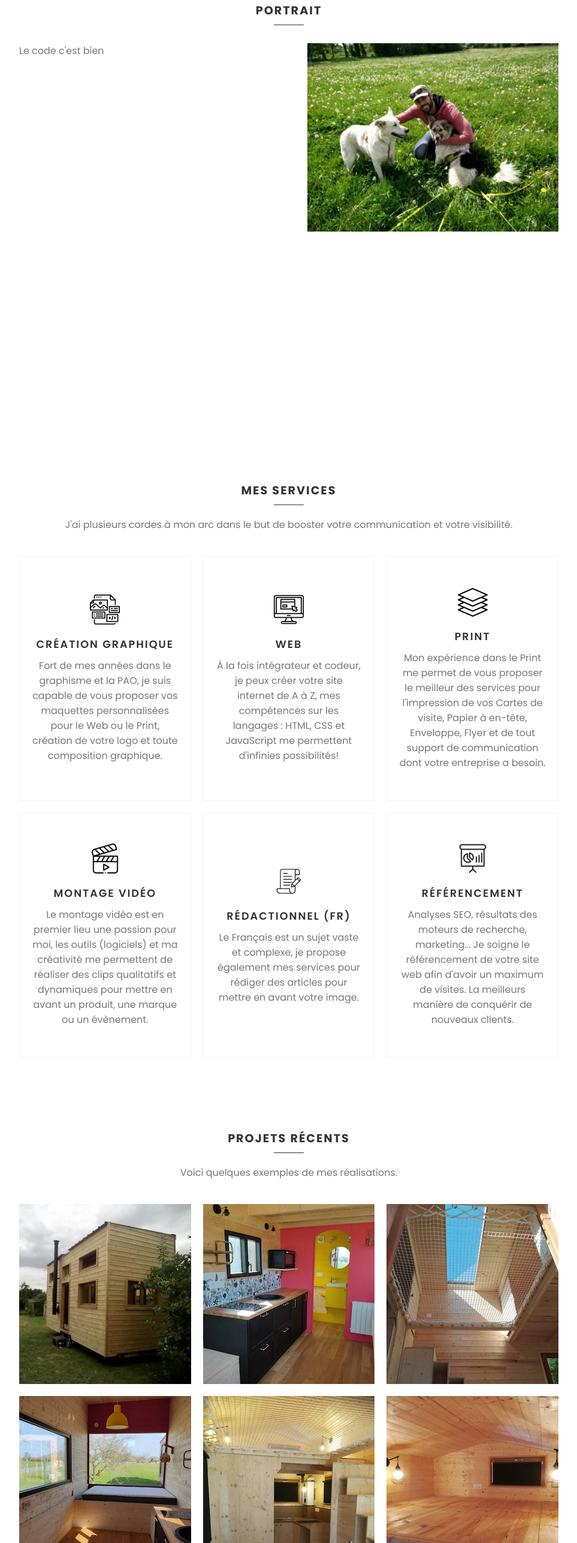
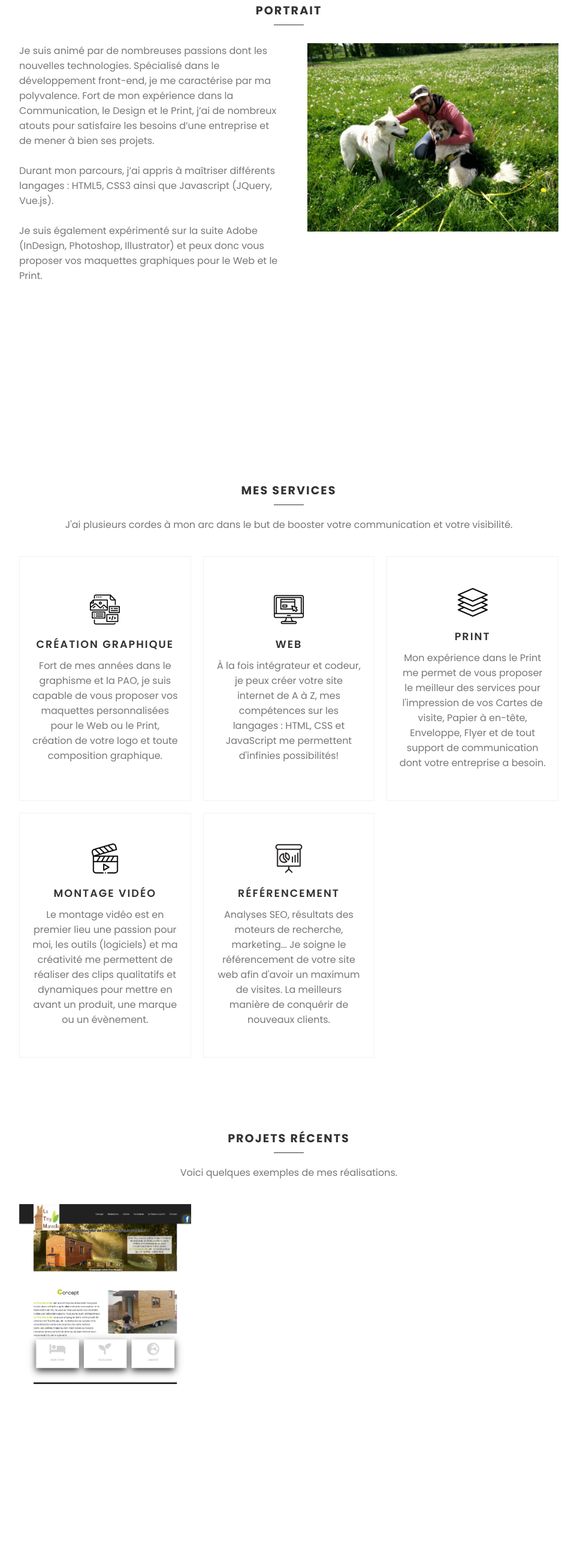
Before and after one commit to LemKin/Portfolio_KevinSIMON, a plain HTML site: page index.html in a window 1280 px wide. Shown: the part 877-3449 px from the top of the page at 60% size, without its empty margins (308-1271 px from the left). Drawn offline with Linux system fonts and the light colour scheme.

Commit message:
modif textes

```diff
--- a/index.html
+++ b/index.html
@@ -54,7 +54,11 @@
                        </div>
                        <div class="content">
                            <div class="textBox">
-                               <p>Le code c'est bien</p>
+                               <p>Je suis animé par de nombreuses passions dont les nouvelles technologies. Spécialisé dans le développement front-end, je me caractérise par ma polyvalence. Fort de mon expérience dans la Communication, le Design et le Print, j’ai de nombreux atouts pour satisfaire les besoins d’une entreprise et de mener à bien ses projets.
+                                <br><br>
+                                Durant mon parcours, j’ai appris à maîtriser différents langages : HTML5, CSS3 ainsi que Javascript (JQuery, Vue.js).
+                                <br><br>
+                                Je suis également expérimenté sur la suite Adobe (InDesign, Photoshop, Illustrator) et peux donc vous proposer vos maquettes graphiques pour le Web et le Print.</p>
                            </div>
                            <div class="imgBx">
                                <img src="img/bg1.jpg">
@@ -89,11 +93,13 @@
                                 <h2>Montage Vidéo</h2>
                                 <p>Le montage vidéo est en premier lieu une passion pour moi, les outils (logiciels) et ma créativité me permettent de réaliser des clips qualitatifs et dynamiques pour mettre en avant un produit, une marque ou un évènement.</p>
                             </div>
+                            <!--
                             <div class="serviceBox">
                                 <img src="img/icon5.png">
                                 <h2>Rédactionnel (FR)</h2>
                                 <p>Le Français est un sujet vaste et complexe, je propose également mes services pour rédiger des articles pour mettre en avant votre image.</p>
                             </div>
+                            -->
                             <div class="serviceBox">
                                 <img src="img/icon6.png">
                                 <h2>Référencement</h2>
@@ -111,12 +117,15 @@
                         <div class="content">
                             <div class="workBx">
                                 <div class="imgBx">
-                                    <img src="img/img1.jpg">
+                                    <img src="img/projets/projet1.png">
                                 </div>
                                 <div class="textBx">
-                                    <h3>Projet 1</h3>
+                                    <h3>tinymancelle.fr</h3>
+                                    <p>Site vitrine pour un constructeur de Tiny House.<br>Code HTML5, CSS3 et Javascript. Animations CSS. Bannière ludique.</p>
+                                    <div class="visite"><a href="https://tinymancelle.fr/" target="_blank">VISITE</a></div>
                                 </div>
                             </div>
+                            <!--
                             <div class="workBx">
                                 <div class="imgBx">
                                     <img src="img/img2.jpg">
@@ -181,6 +190,7 @@
                                     <h3>Projet 9</h3>
                                 </div>
                             </div>
+                            -->
                         </div>
                     </section>
 
@@ -195,9 +205,10 @@
                                 <div class="imgBx">
                                     <img src="img/user1.jpg">
                                 </div>
-                                <p>Lorem ipsum dolor sit amet consectetur adipisicing elit. Fugiat, quia accusantium! Enim laudantium, tempore voluptatem optio adipisci, temporibus eum error dolorem velit ipsum labore recusandae aliquid impedit. Reiciendis, harum eligendi.</p>
+                                <p>Kevin a su me proposer rapidement des maquettes au design classe et épuré pour mettre en avant mon activité. Le site web est dynamique et permet de trouver facilement les infos, j’ai de très bons retours. J’ai été très bien conseillé sur le plan marketing afin que le site m’aide à développer mon portefeuille client. Je suis pleinement satisfait des solutions et du travail qu’il a effectué. Je le recommande les yeux fermés!</p>
                                 <h4>Sébastien LEPARC<br><span>La Tiny Mancelle</span></h4>
                             </div>
+                            <!--
                             <div class="testimonialsBox">
                                 <div class="imgBx">
                                     <img src="img/user2.jpg">
@@ -219,6 +230,7 @@
                                 <p>Lorem ipsum dolor sit amet consectetur adipisicing elit. Fugiat, quia accusantium! Enim laudantium, tempore voluptatem optio adipisci, temporibus eum error dolorem velit ipsum labore recusandae aliquid impedit. Reiciendis, harum eligendi.</p>
                                 <h4>Someone Famouse<br><span>Website Designer</span></h4>
                             </div>
+                            -->
                         </div>
                     </section>
 
@@ -230,12 +242,12 @@
                         </div>
                         <div class="contactForm">
                             <div class="row">
-                                <input type="text" name="" placeholder="First Name">
-                                <input type="text" name="" placeholder="Last Name">
+                                <input type="text" name="" placeholder="Prénom">
+                                <input type="text" name="" placeholder="Nom">
                             </div>
                             <div class="row">
-                                <input type="text" name="" placeholder="Email">
-                                <input type="text" name="" placeholder="Mobile No.">
+                                <input type="text" name="" placeholder="E-mail">
+                                <input type="text" name="" placeholder="Téléphone">
                             </div>
                             <div class="row2">
                                 <textarea placeholder="Message"></textarea>
--- a/style.css
+++ b/style.css
@@ -335,11 +335,11 @@ p {
     width: 100%;
     height: 100%;
     background: var(--black);
-    display: flex;
-    justify-content: center;
-    align-items: center;
+    padding: 20px;
+    text-align: center;
     transform: translateY(100%);
     transition: 0.5s ease-in-out;
+    cursor: pointer;
 }
 .dark .project .content .workBx .textBx {
     background: #444;
@@ -350,6 +350,14 @@ p {
 .project .content .workBx .textBx h3 {
     color: #fff;
     font-size: 1em;
+}
+.visite {
+    background: #2196f3;
+    color: #fff;
+    padding: 5px;
+    margin-top: 20px;
+    text-decoration: none;
+    font-weight: 600;
 }
 .testimonials .content {
     display: grid;
```
Also changed, not shown: img/projets/projet1.png (added), img/projets/tinymancelle.png (deleted), 1 other file.
